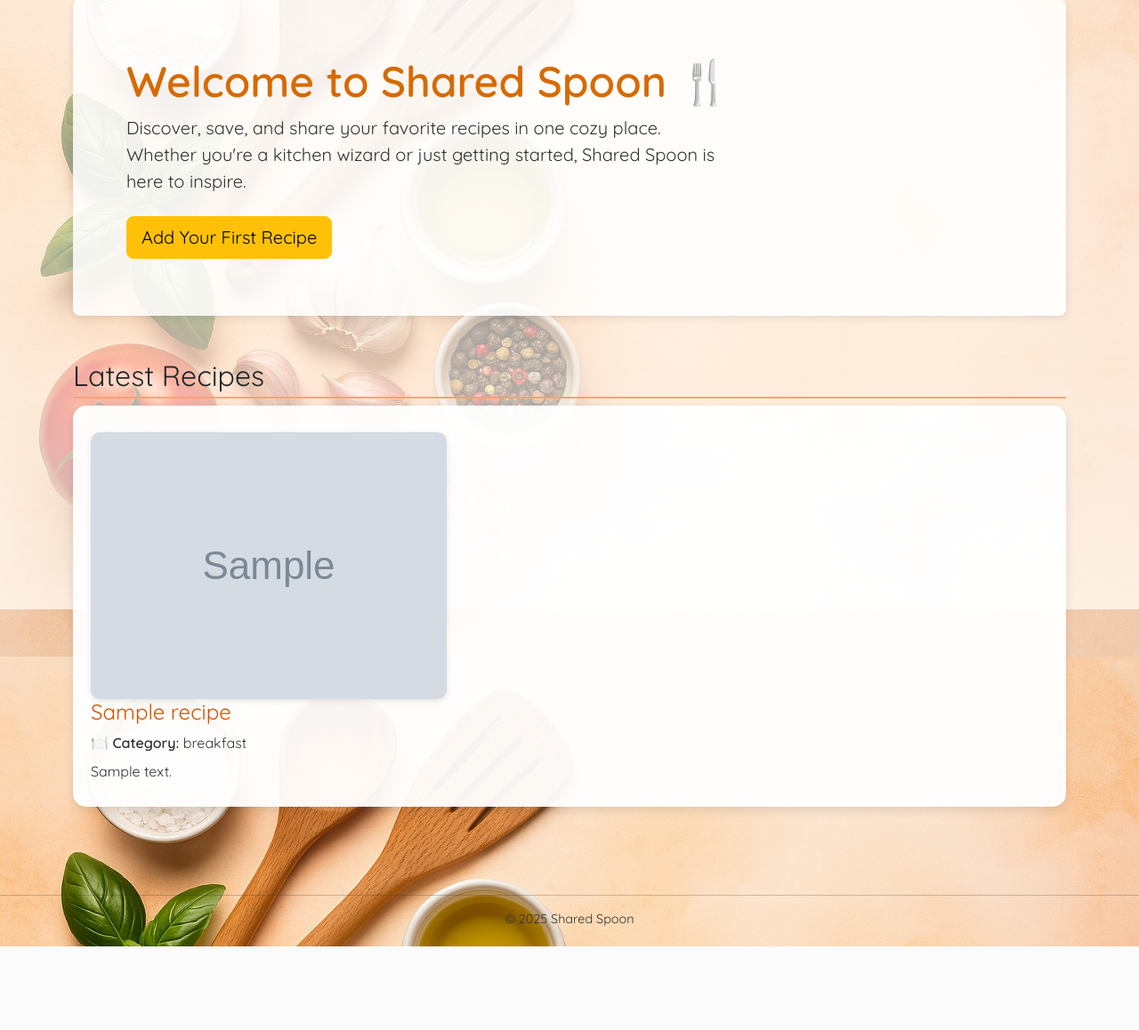
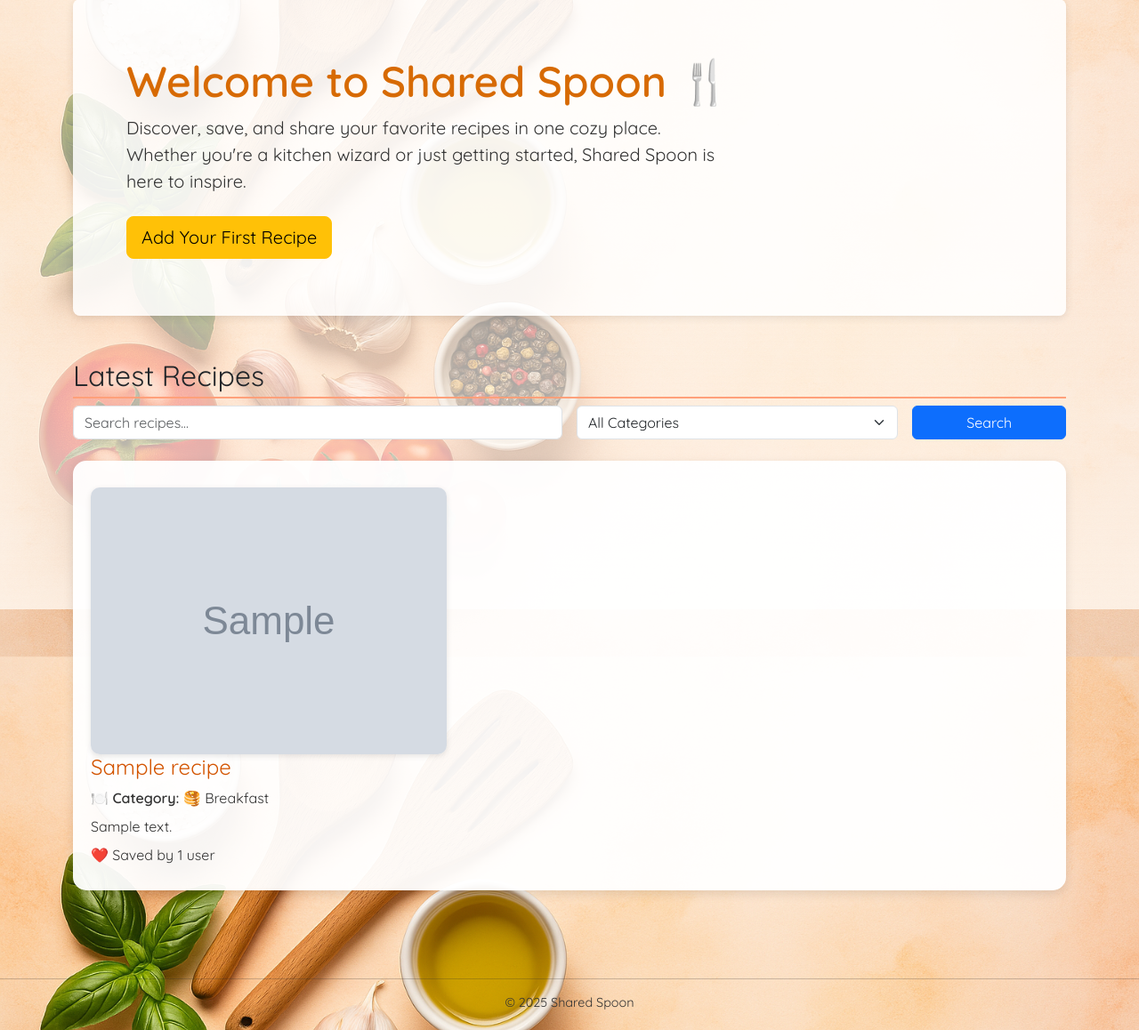
Before and after one commit to martiiann/shared-spoon, a Django app: page / in a window 1280 px wide. Shown: the part 115-1273 px from the top of the page at 89% size. Before the commit the page ends 1179 px from the top, so only its background shows below. Run offline with Django 5.2, Linux system fonts and the light colour scheme; tables that the repository leaves empty hold one stand-in row (values such as "Sample post"); grey boxes marked "Sample" are stand-in pictures.

Commit message:
Add saved-by count with pluralization and minor template updates

```diff
--- a/recipes/templates/recipes/base.html
+++ b/recipes/templates/recipes/base.html
@@ -63,6 +63,16 @@
 
   <main class="container py-4">
     {% block content %}
+    {% if messages %}
+  <div class="container mt-2">
+    {% for message in messages %}
+      <div class="alert alert-{{ message.tags }} alert-dismissible fade show" role="alert">
+        {{ message }}
+        <button type="button" class="btn-close" data-bs-dismiss="alert" aria-label="Close"></button>
+      </div>
+    {% endfor %}
+  </div>
+{% endif %}
     {% endblock %}
   </main>
 
--- a/recipes/templates/recipes/index.html
+++ b/recipes/templates/recipes/index.html
@@ -13,6 +13,25 @@
 </div>
 
 <h2 class="mt-5">Latest Recipes</h2>
+<form method="get" class="row g-3 align-items-center mb-4">
+    <div class="col-sm-6">
+      <input type="text" name="q" class="form-control" placeholder="Search recipes..." value="{{ query|default:'' }}">
+    </div>
+    <div class="col-sm-4">
+      <select name="category" class="form-select">
+        <option value="all" {% if selected_category == "all" or not selected_category %}selected{% endif %}>All Categories</option>
+        <option value="breakfast" {% if selected_category == "breakfast" %}selected{% endif %}>Breakfast</option>
+        <option value="lunch" {% if selected_category == "lunch" %}selected{% endif %}>Lunch</option>
+        <option value="dinner" {% if selected_category == "dinner" %}selected{% endif %}>Dinner</option>
+        <option value="dessert" {% if selected_category == "dessert" %}selected{% endif %}>Dessert</option>
+        <option value="vegan" {% if selected_category == "vegan" %}selected{% endif %}>Vegan</option>
+        <option value="snack" {% if selected_category == "snack" %}selected{% endif %}>Snack</option>
+      </select>
+    </div>
+    <div class="col-sm-2">
+      <button type="submit" class="btn btn-primary w-100">Search</button>
+    </div>
+  </form>
 
 {% for recipe in recipes %}
     <div class="recipe-card">
@@ -20,8 +39,19 @@
             <img src="{{ recipe.image.url }}" alt="{{ recipe.title }}">
         {% endif %}
         <h3>{{ recipe.title }}</h3>
-        <p><strong>🍽️ Category:</strong> {{ recipe.category }}</p>
+        <p><strong>🍽️ Category:</strong>
+            {% if recipe.category == "breakfast" %} 🥞 Breakfast
+            {% elif recipe.category == "lunch" %} 🥪 Lunch
+            {% elif recipe.category == "dinner" %} 🍝 Dinner
+            {% elif recipe.category == "dessert" %} 🍰 Dessert
+            {% elif recipe.category == "vegan" %} 🥗 Vegan
+            {% elif recipe.category == "snack" %} 🍪 Snack
+            {% else %} {{ recipe.category|capfirst }}
+            {% endif %}
+          </p>
         <p>{{ recipe.description }}</p>
+
+        <p>❤️ Saved by {{ recipe.liked_by.count }} user{{ recipe.liked_by.count|pluralize }}</p>
 
         {% if user.is_authenticated %}
             <form action="{% url 'toggle_favorite' recipe.id %}" method="post">
--- a/recipes/urls.py
+++ b/recipes/urls.py
@@ -8,4 +8,6 @@ urlpatterns = [
     path('my-recipes/', views.my_recipes, name='my_recipes'),
     path('favorite/<int:recipe_id>/', views.toggle_favorite, name='toggle_favorite'),
     path('favorites/', views.my_favorites, name='my_favorites'),
+    path('edit/<int:recipe_id>/', views.edit_recipe, name='edit_recipe'),
+    path('delete/<int:recipe_id>/', views.delete_recipe, name='delete_recipe'),
 ]
--- a/recipes/views.py
+++ b/recipes/views.py
@@ -6,20 +6,38 @@ from .forms import RecipeForm
 from django.http import HttpResponseRedirect
 from django.urls import reverse
 from django.contrib.auth.decorators import login_required
+from django.contrib import messages
+
 
 def index(request):
     recipes = Recipe.objects.all().order_by('-created_at')
-    return render(request, 'recipes/index.html', {'recipes': recipes})
+    query = request.GET.get('q')
+    category = request.GET.get('category')
+
+    if query:
+        recipes = recipes.filter(title__icontains=query)
+
+    if category and category != 'all':
+        recipes = recipes.filter(category=category)
+
+    return render(request, 'recipes/index.html', {
+        'recipes': recipes,
+        'selected_category': category,
+        'query': query,
+    })
+
 
 def register(request):
     if request.method == 'POST':
         form = UserCreationForm(request.POST)
         if form.is_valid():
             form.save()
+            messages.success(request, "Account created! You can now log in.")
             return redirect('login')
     else:
         form = UserCreationForm()
     return render(request, 'registration/register.html', {'form': form})
+
 
 @login_required
 def add_recipe(request):
@@ -29,10 +47,12 @@ def add_recipe(request):
             recipe = form.save(commit=False)
             recipe.user = request.user
             recipe.save()
-            return redirect('index')
+            messages.success(request, "Recipe added successfully!")
+            return redirect('my_recipes')
     else:
         form = RecipeForm()
     return render(request, 'recipes/add_recipe.html', {'form': form})
+
 
 @login_required
 def my_recipes(request):
@@ -52,3 +72,31 @@ def toggle_favorite(request, recipe_id):
 def my_favorites(request):
     recipes = request.user.favorite_recipes.all().order_by('-created_at')
     return render(request, 'recipes/my_favorites.html', {'recipes': recipes})
+
+@login_required
+def edit_recipe(request, recipe_id):
+    recipe = Recipe.objects.get(id=recipe_id)
+    if recipe.user != request.user:
+        messages.error(request, "You can only edit your own recipes.")
+        return redirect('my_recipes')
+
+    if request.method == 'POST':
+        form = RecipeForm(request.POST, request.FILES, instance=recipe)
+        if form.is_valid():
+            form.save()
+            messages.success(request, "Recipe updated!")
+            return redirect('my_recipes')
+    else:
+        form = RecipeForm(instance=recipe)
+    return render(request, 'recipes/edit_recipe.html', {'form': form})
+
+
+@login_required
+def delete_recipe(request, recipe_id):
+    recipe = Recipe.objects.get(id=recipe_id)
+    if recipe.user == request.user:
+        recipe.delete()
+        messages.success(request, "Recipe deleted!")
+    else:
+        messages.error(request, "You can only delete your own recipes.")
+    return redirect('my_recipes')
```
Also changed, not shown: recipes/templates/recipes/edit_recipe.html (added, +13 -0 lines), recipes/templates/recipes/my_recipes.html (+20 -5 lines).
